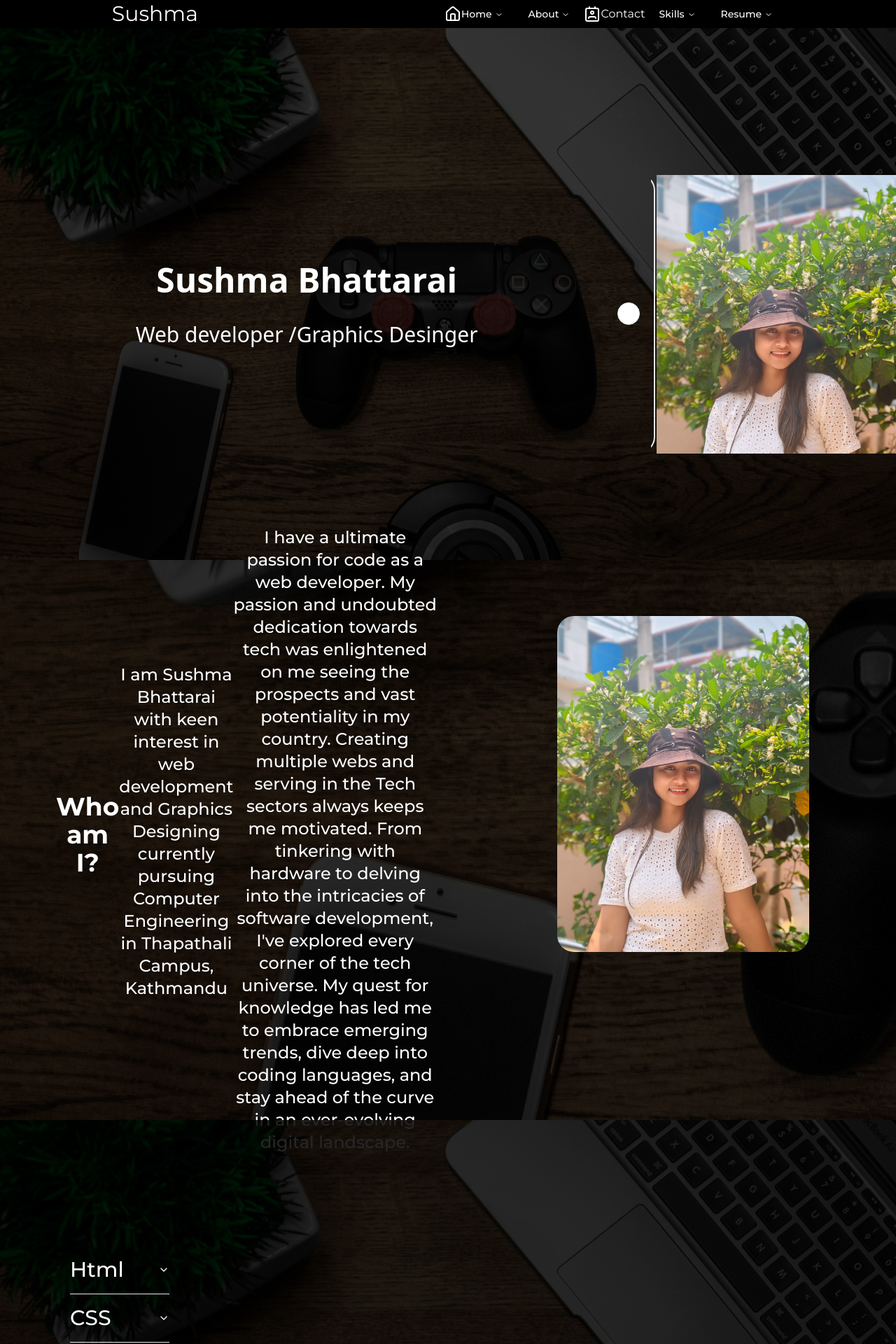
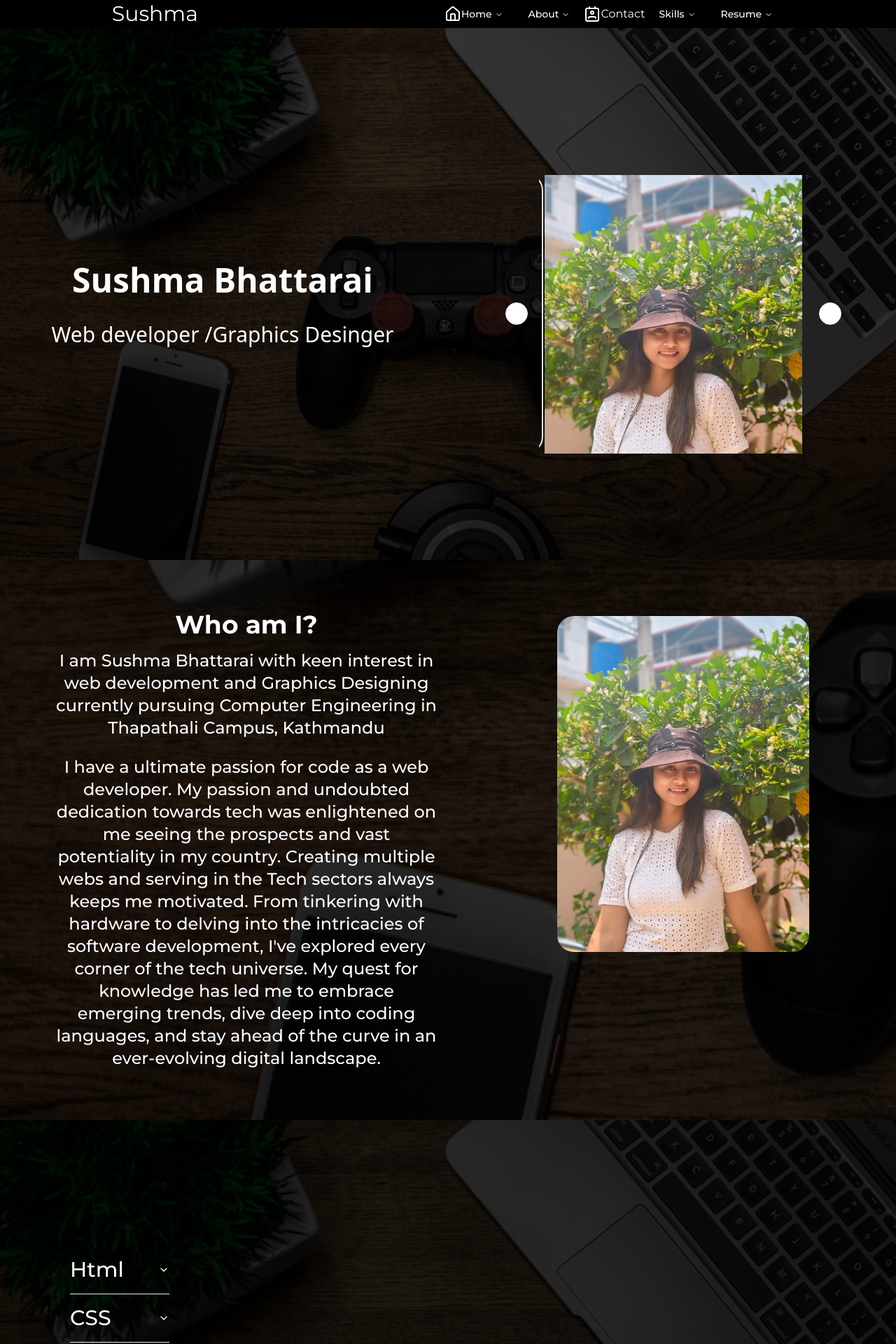
Before and after one commit to bhattaraisushma/Portfolio_, a React (Vite) app in the folder frontend/: page / in a window 1280 px wide. Shown: the top 1920 px of the page at 70% size. Built offline with nearby package versions, Linux system fonts and the light colour scheme.

Commit message:
some responsove changes

```diff
--- a/frontend/src/components/About.jsx
+++ b/frontend/src/components/About.jsx
@@ -3,15 +3,15 @@ import React from 'react'
 const About = () => {
   return (
     <div className='md:h-screen h-fit w-full flex md:flex-row flex-col justify-between  text-white md:px-[4rem] font-montserrat' id='/about'>
-    <div className='flex md:flex-row flex-col  items-center md:w-[50%] w-full p-4 justify-center'>
-<h1 className='md:text-4xl text-2xl font-bold pb-4'>    Who am  I? </h1>
+    <div className='flex  md:flex-col  items-center md:w-[50%] w-full p-4 justify-center'>
+<h1 className='md:text-4xl text-2xl font-bold md:pb-4'>    Who am  I? </h1>
 <h2 className='md:text-2xl text-xl font-medium pb-6  w-fit'>I am Sushma Bhattarai with keen interest in web development and Graphics Designing currently pursuing Computer Engineering in Thapathali Campus, Kathmandu</h2>
 <h2 className='md:text-2xl text-xl md:font-medium font-normal'>I have a ultimate passion for code as a web developer. My passion and undoubted dedication towards tech was enlightened on me seeing the prospects and vast potentiality in my country.
 Creating multiple webs and serving in the Tech sectors always keeps me motivated.
 From tinkering with hardware to delving into the intricacies of software development, I've explored every corner of the tech universe. My quest for knowledge has led me to embrace emerging trends, dive deep into coding languages, and stay ahead of the curve in an ever-evolving digital landscape.
 </h2></div>
     {/* <div className=''> */}
-      <div className='h-[40rem] md:w-[30rem]  flex justify-center items-center bg-red'>
+      <div className='h-[40rem] md:w-[30rem]  flex justify-center md:items-center bg-red'>
       <img src='./sushma.jpg' className='rounded-3xl h-[30rem]'></img>
       {/* </div> */}
 
--- a/frontend/src/components/Home.jsx
+++ b/frontend/src/components/Home.jsx
@@ -14,17 +14,17 @@ import Skill from './Skill'
 const Home = () => {
   return (
     <>
-         <div className='bg-bgimg md:h-screen h-fit w-screen bg-cover md:mb-0 mb-[14rem]  bg-no-repeat text-white' id ='/'>
+         <div className='bg-bgimg md:h-screen h-fit w-screen bg-cover md:mb-0 mb-[14rem]  bg-no-repeat  text-white' id ='/'>
 
-    <div className="bg-[#000000] bg-opacity-[80%] md:h-screen h-fit w-screen  md:pl-[10rem]" >
+    <div className="bg-[#000000] bg-opacity-[80%] md:h-screen h-fit w-screen  md:pr-[10rem]" >
 
 <div className='flex md:flex-row flex-col md:justify-between gap-2 md:items-center md:h-full w-screen h-fit pt-[6rem]  '>
 
-    <div className='flex flex-col md:gap-9 gap-3 md:w-[50%] w-full md:pr-[5rem] items-center'>
+    <div className='flex flex-col md:gap-9 gap-3 md:w-[50%] w-full  items-center'>
     <h1  className='md:text-5xl text-3xl font-semibold'>Sushma Bhattarai</h1>
     <h2 className='md:text-3xl text-xl mb-6'>Web developer /Graphics Desinger</h2>
       </div>
-     <div className=' flex justify-center items-center   md:h-full md:w-[50%] w-full  '>
+     <div className='  flex justify-center items-center   md:h-screen md:w-[50%] w-full  '>
     <div className=''>
      <Carousel  plugins={[
         Autoplay({
```
